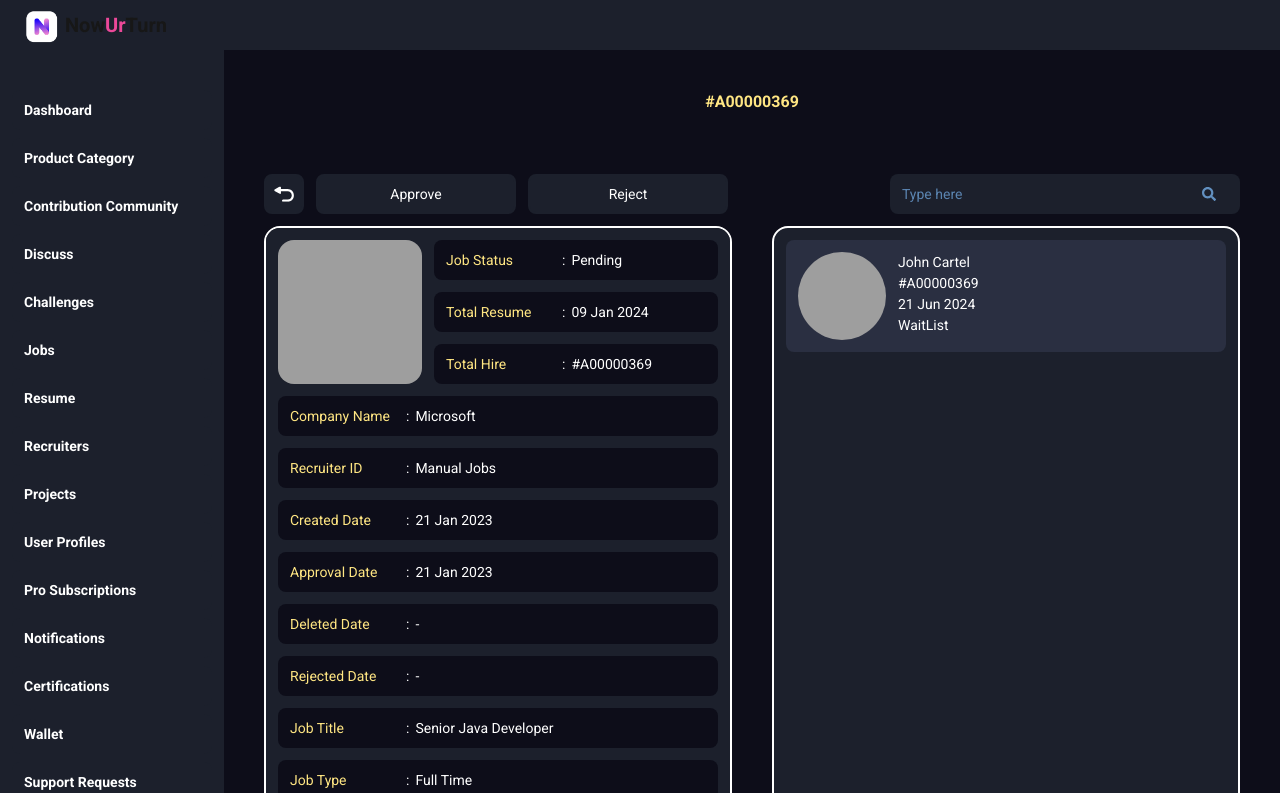
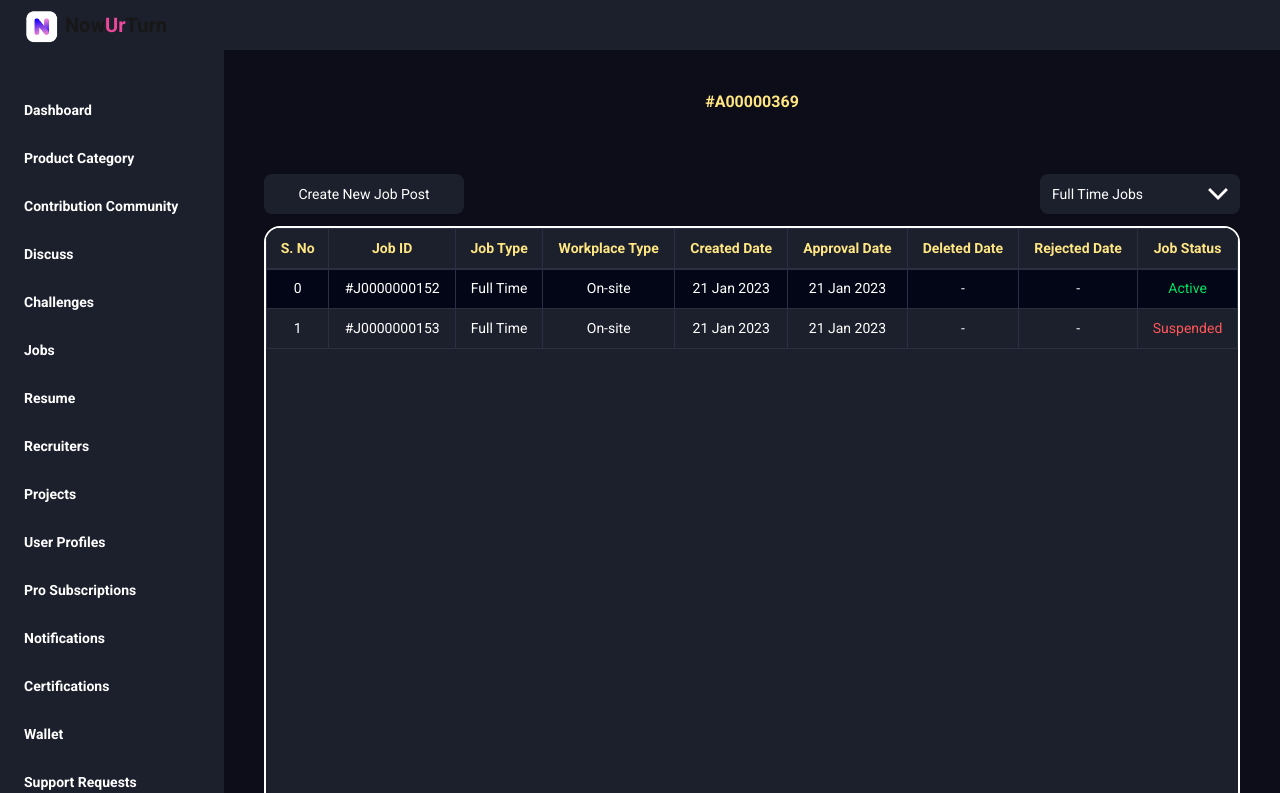
Before and after one commit to abdulkareem97/now-ur-turn, a Next.js app: page /admin/jobs in a window 1280 px wide. Shown: the top 793 px of the page. Built offline with nearby package versions, Linux system fonts and the light colour scheme; grey boxes are pictures that could not be loaded.

Commit message:
version 1.3.1

```diff
--- a/src/app/admin/jobs/page.jsx
+++ b/src/app/admin/jobs/page.jsx
@@ -6,7 +6,7 @@ import ComAddJob from './ComAddJob'
 import ComGetJob from './ComGetJob'
 
 const page = () => {
-    const [renderComponent,setRenderComponent] = useState(3)
+    const [renderComponent,setRenderComponent] = useState(1)
   return (
     <div>
         {
```
